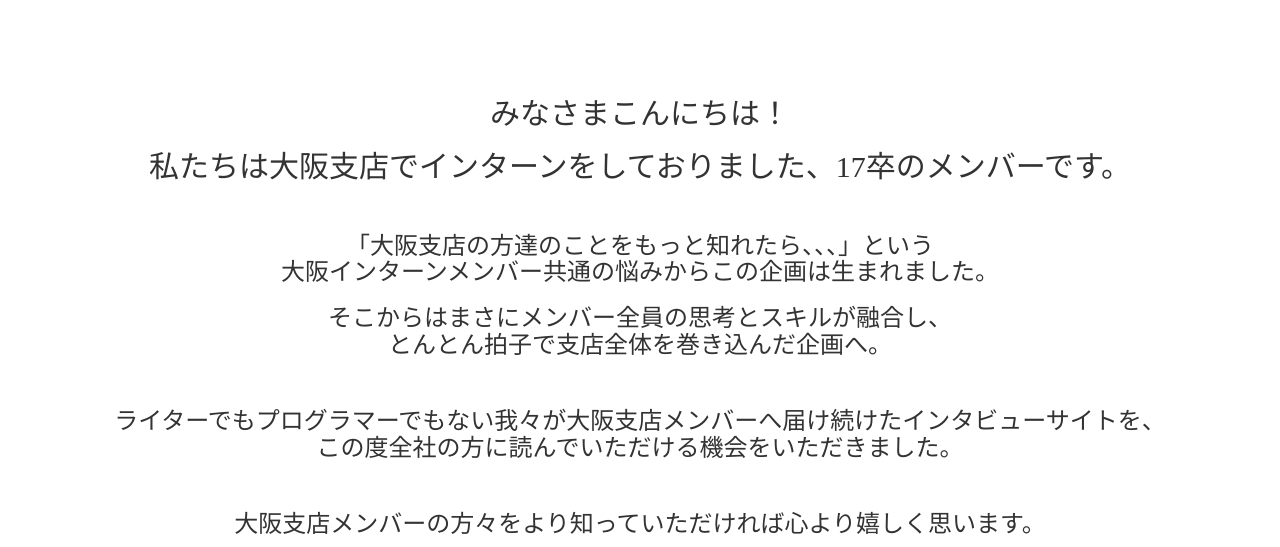
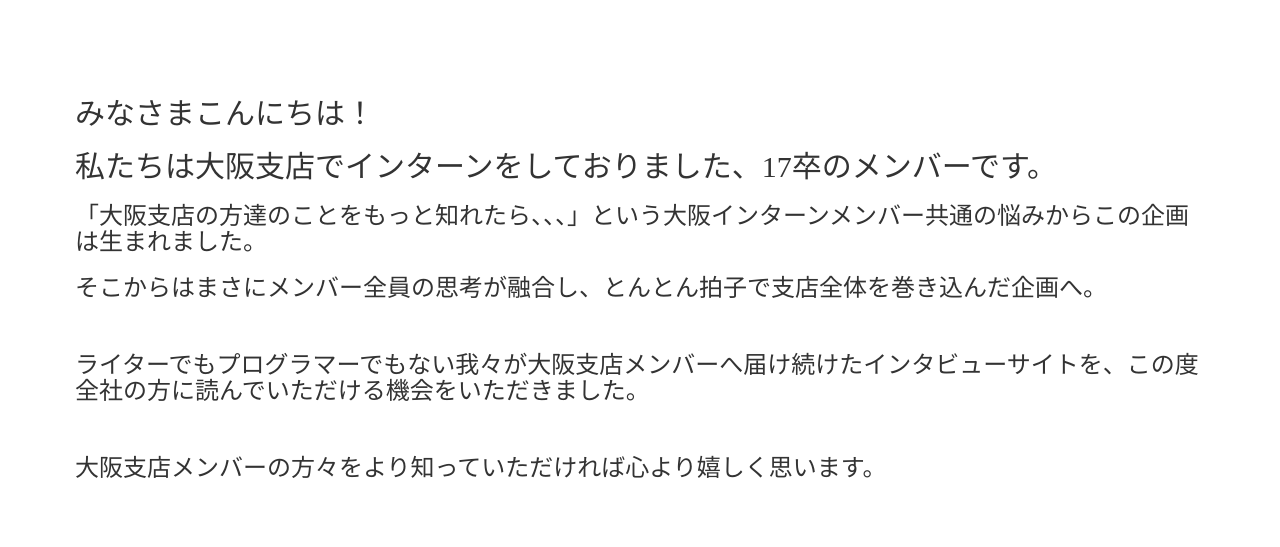
Before and after one commit to so5433so/so5433so.github.io, a plain HTML site: page home.html in a window 1280 px wide. Shown: the part 615-1162 px from the top of the page. Drawn offline with nearby package versions, Linux system fonts and the light colour scheme.

Commit message:
Update home.html

```diff
--- a/home.html
+++ b/home.html
@@ -44,22 +44,20 @@
 	</div>
 	<br>
 	<div class="col-md-12">
-                <div class="container" align="center">
+                <div class="container" align="left">
 			<br/>
 			<br/>
 			<br/>
 			<h2>みなさまこんにちは！</h2>
 			<h2>私たちは大阪支店でインターンをしておりました、17卒のメンバーです。</h2>
+
+			<h3>「大阪支店の方達のことをもっと知れたら、、、」という大阪インターンメンバー共通の悩みからこの企画は生まれました。</h3>
+			<h3>そこからはまさにメンバー全員の思考が融合し、とんとん拍子で支店全体を巻き込んだ企画へ。</h3>
 			<br>
-			<h3>「大阪支店の方達のことをもっと知れたら、、、」という
-				<br>大阪インターンメンバー共通の悩みからこの企画は生まれました。</h3>
-			<h3>そこからはまさにメンバー全員の思考とスキルが融合し、
-				<br>とんとん拍子で支店全体を巻き込んだ企画へ。</h3>
-			<br>
-			<h3>ライターでもプログラマーでもない我々が大阪支店メンバーへ届け続けたインタビューサイトを、
-				<br>この度全社の方に読んでいただける機会をいただきました。</h3>
+			<h3>ライターでもプログラマーでもない我々が大阪支店メンバーへ届け続けたインタビューサイトを、この度全社の方に読んでいただける機会をいただきました。</h3>
 			<br>
 			<h3>大阪支店メンバーの方々をより知っていただければ心より嬉しく思います。</h3>
+		</div>
 		<div>
 			<table border="0" align="left">
 				<tbody>
```
Lines whose indentation alone changed are shown as unchanged.
